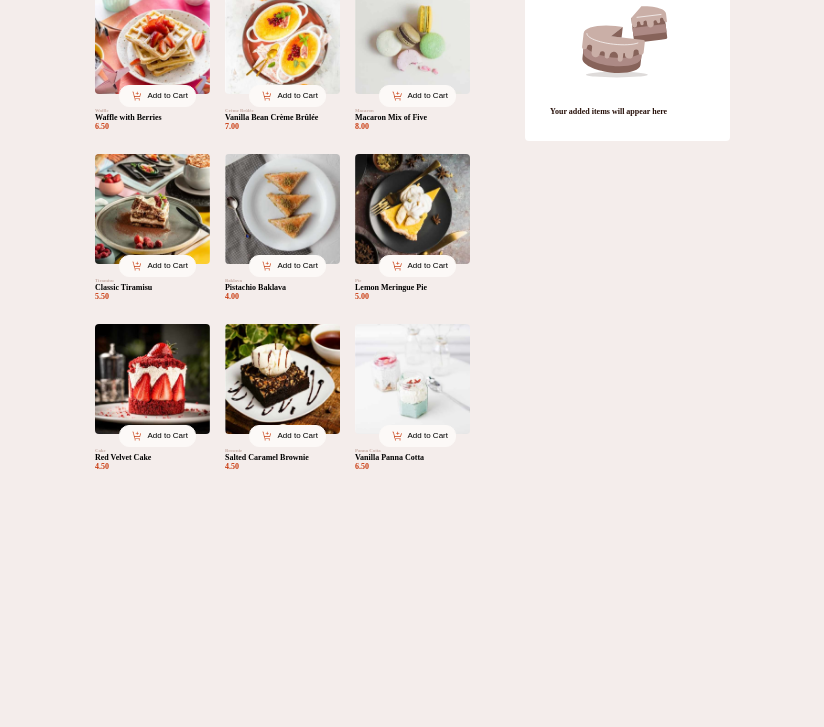
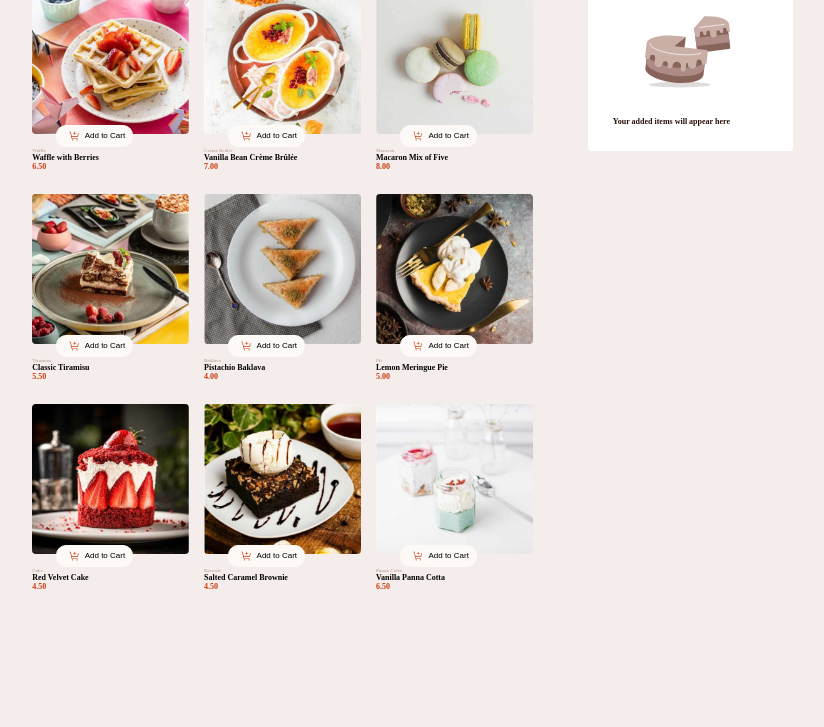
Before and after one commit to Stephenpleasant/Project-list, a plain HTML site: page index.html in a window 1280 px wide. Shown: the part 73-800 px from the top of the page, without its empty margins (355-1179 px from the left). Drawn offline with nearby package versions, Linux system fonts and the light colour scheme.

Commit message:
Made the image larger

```diff
--- a/style.css
+++ b/style.css
@@ -29,7 +29,7 @@ body{
     padding:  10px 30px;
 }
 img{
-    height: 110px;
+    height: 150px;
     border-radius: 4px;
 
 }
@@ -117,37 +117,11 @@ button img{
     background: none;
 }
 
-/* Improved button styling
-.original-content,
-.new-content {
-    position: absolute;
-    padding: 8px 12px;
-    background-color: hsl(14, 88%, 42%);
-    color: hsl(20, 50%, 98%);
-    display: flex;
-    align-items: center;
-    justify-content: center;
-    transition: all 0.3s ease;
-    font-size: 0.7rem;
-    margin-left: 18px;
-    border-radius: 20px;
-    border: none;
-    transform: translateY(-60px);
-    cursor: pointer;
-    box-shadow: 0 2px 5px rgba(0, 0, 0, 0.2);
-}
-
-.original-content:hover,
-.new-content:hover {
-    background-color: hsl(14, 88%, 32%);
-/ */
-
-
 .cart {
     position: absolute;
     padding: 0 30px;
     border-radius: 4px;
-    top: -380px;
+    top: -450px;
     right: -250px;
     background-color: white;
 
```
Also changed, not shown: assets/desktop-design-empty.jpg (added).
